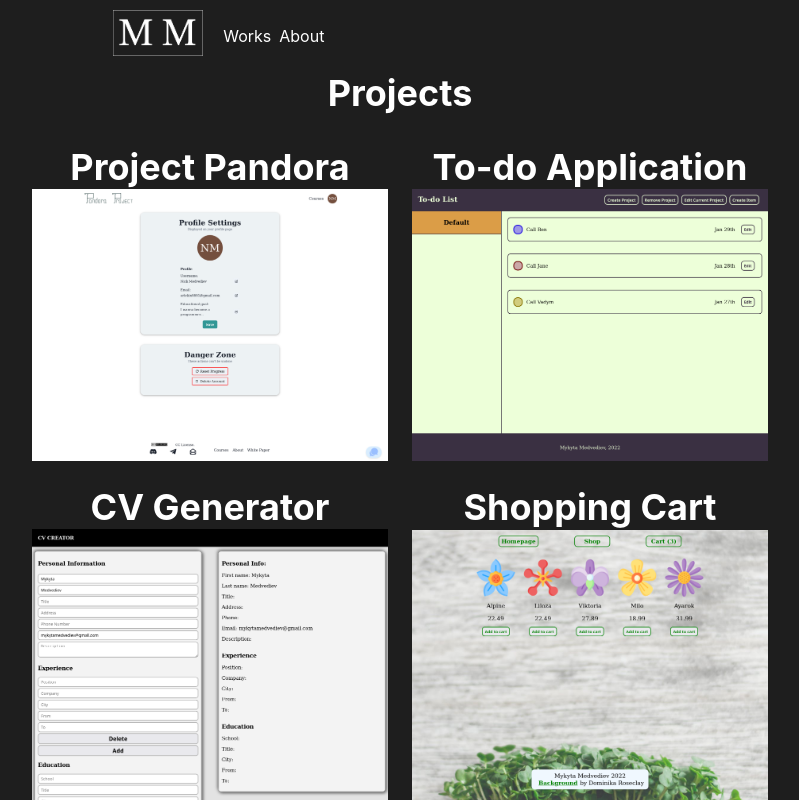
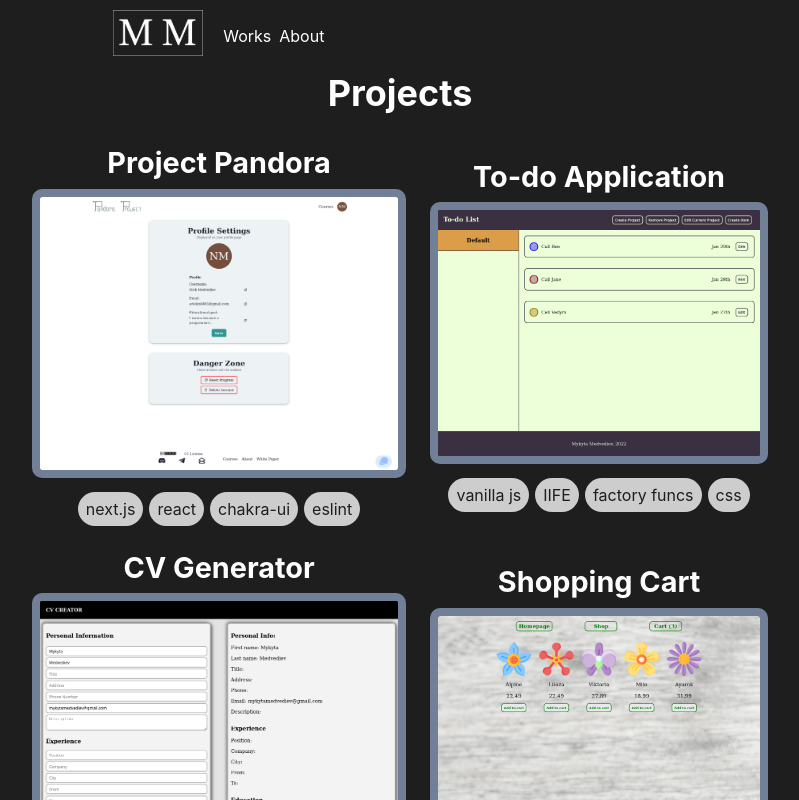
Before and after one commit to Furilon/portfolio-website, a Next.js app: page /works in a window 1280 px wide. Shown: the top 800 px of the page, without its empty margins (240-1039 px from the left). Built offline with nearby package versions, Linux system fonts and the light colour scheme.

Commit message:
Styled grid items and grid itself

```diff
--- a/components/gridOfProjects.js
+++ b/components/gridOfProjects.js
@@ -29,12 +29,12 @@ const PROJECT_LINKS = {
 };
 
 const PROJECT_TAGS = {
-  pandora: [],
-  "to-do-app": [],
-  "cv-application": [],
-  "shopping-cart": [],
-  "blog-user-frontend": [],
-  "membership-club": [],
+  pandora: ["next.js", "react", "chakra-ui", "eslint"],
+  "to-do-app": ["vanilla js", "IIFE", "factory funcs", "css"],
+  "cv-application": ["react", "useState"],
+  "shopping-cart": ["react", "react-router-dom", "useState"],
+  "blog-user-frontend": ["express", "ejs", "react", "heroku", "API"],
+  "membership-club": ["passport", "authentication", "express", "heroku"],
 };
 
 const PROJECT_INFO = {
@@ -79,8 +79,8 @@ const PROJECT_INFO = {
 export default function GridOfProjects() {
   return (
     <Grid
-      templateColumns="repeat(2, 1fr)"
-      templateRows="repeat(3, 1fr)"
+      templateColumns={{ base: "repeat(1, 1fr)", md: "repeat(2, 1fr)" }}
+      templateRows={{ base: "repeat(6, 1fr)", md: "repeat(3, 1fr)" }}
       gap={6}
     >
       {Object.keys(PROJECT_INFO).map((project) => (
@@ -92,96 +92,6 @@ export default function GridOfProjects() {
           image={PROJECT_INFO[project].image}
         />
       ))}
-      {/* <Link href="/project/pandora">
-        <Button
-          borderColor="white"
-          textColor="white"
-          variant="outline"
-          w="215px"
-          mb="20px"
-          _hover={{
-            bg: "#cdcdcd",
-            textColor: "#1e1e1e",
-          }}
-        >
-          Pandora
-        </Button>
-      </Link>
-      <Link href="/project/to-do-app">
-        <Button
-          borderColor="white"
-          textColor="white"
-          variant="outline"
-          w="215px"
-          mb="20px"
-          _hover={{
-            bg: "#cdcdcd",
-            textColor: "#1e1e1e",
-          }}
-        >
-          To-do List
-        </Button>
-      </Link>
-      <Link href="/project/blog-user-frontend">
-        <Button
-          borderColor="white"
-          textColor="white"
-          variant="outline"
-          w="215px"
-          mb="20px"
-          _hover={{
-            bg: "#cdcdcd",
-            textColor: "#1e1e1e",
-          }}
-        >
-          Blog
-        </Button>
-      </Link>
-      <Link href="/project/membership-club">
-        <Button
-          borderColor="white"
-          textColor="white"
-          variant="outline"
-          w="215px"
-          mb="20px"
-          _hover={{
-            bg: "#cdcdcd",
-            textColor: "#1e1e1e",
-          }}
-        >
-          Membership Club Board
-        </Button>
-      </Link>
-      <Link href="/project/shopping-cart">
-        <Button
-          borderColor="white"
-          textColor="white"
-          variant="outline"
-          w="215px"
-          mb="20px"
-          _hover={{
-            bg: "#cdcdcd",
-            textColor: "#1e1e1e",
-          }}
-        >
-          Shopping Cart
-        </Button>
-      </Link>
-      <Link href="/project/cv-application">
-        <Button
-          borderColor="white"
-          textColor="white"
-          variant="outline"
-          w="215px"
-          mb="20px"
-          _hover={{
-            bg: "#cdcdcd",
-            textColor: "#1e1e1e",
-          }}
-        >
-          CV Generator
-        </Button>
-      </Link> */}
     </Grid>
   );
 }
--- a/components/gridProjectItem.js
+++ b/components/gridProjectItem.js
@@ -1,24 +1,64 @@
-import { Image, Button, Link, Flex, Heading, Text } from "@chakra-ui/react";
+import {
+  Image,
+  Button,
+  Link,
+  Flex,
+  Heading,
+  Text,
+  Box,
+} from "@chakra-ui/react";
 
 export default function GridProjectItem({ link, image, tags, projectName }) {
   return (
     <Flex direction="column" justify="center" align="center">
-      <Heading>{projectName}</Heading>
+      <Heading fontSize="1.8rem" mb="8px">
+        <Link
+          href={link}
+          _hover={{
+            textColor: "gray",
+            textDecoration: "underline",
+          }}
+        >
+          {projectName}
+        </Link>
+      </Heading>
       <Link href={link}>
-        <Image src={image} alt="Project screenshot" />
+        <Box
+          border="8px"
+          borderRadius="10px"
+          borderColor="gray.500"
+          display="inline-block"
+          overflow="hidden"
+        >
+          <Image
+            src={image}
+            alt="Project screenshot"
+            transition="transform 0.25s ease-in-out 0.01s"
+            _hover={{
+              transform: "scale(1.4, 1.4)",
+            }}
+          />
+        </Box>
       </Link>
+      <Flex justify="center" align="items">
         {tags.map((tag, index) => (
           <Text
+            mt="8px"
+            mx="3px"
             key={index}
             borderRadius="20px"
             px="8px"
             py="5px"
             bg="#cdcdcd"
             textColor="#1e1e1e"
+            _hover={{
+              bg: "gray.500",
+            }}
           >
             {tag}
           </Text>
         ))}
       </Flex>
+    </Flex>
   );
 }
```
Lines whose indentation alone changed are shown as unchanged.
